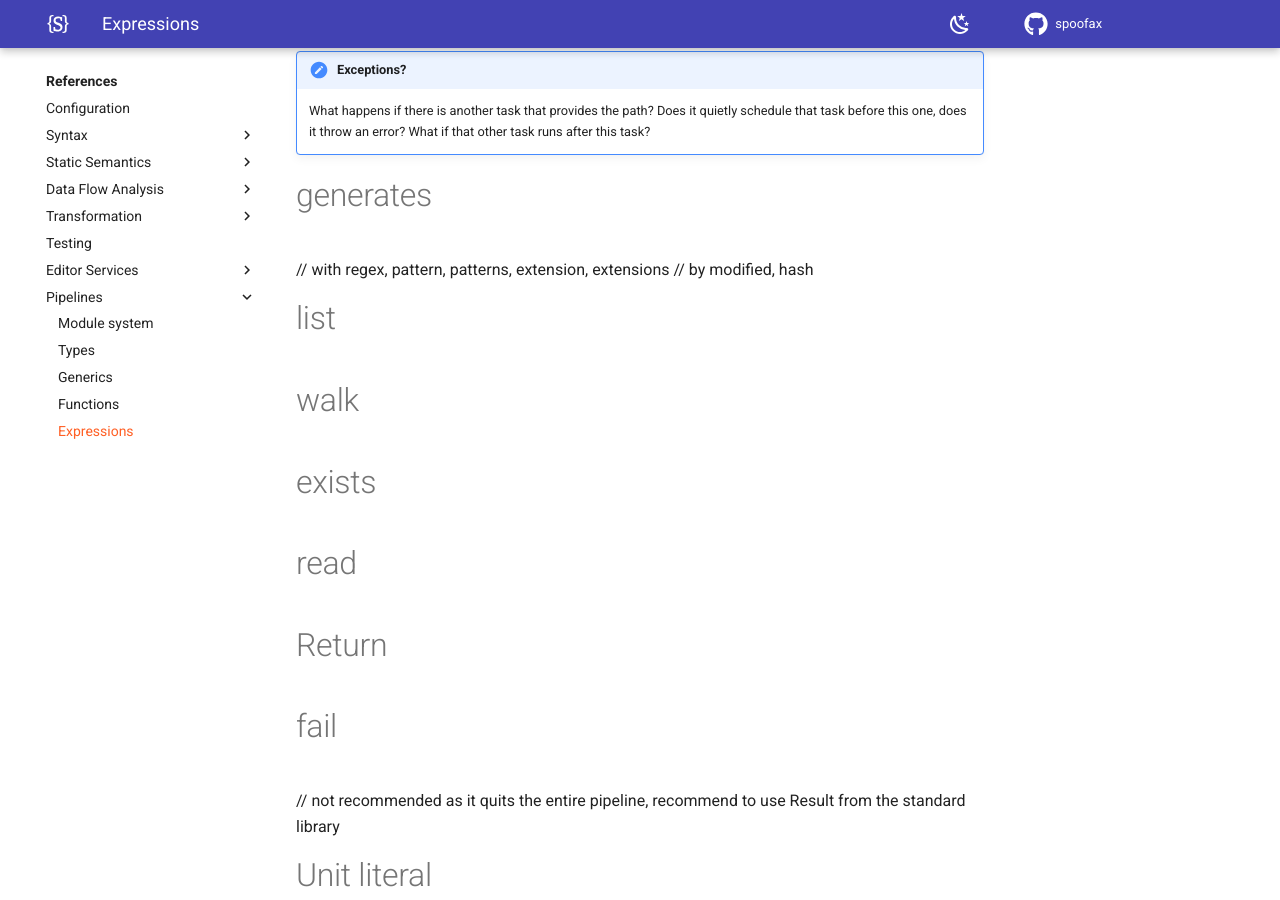
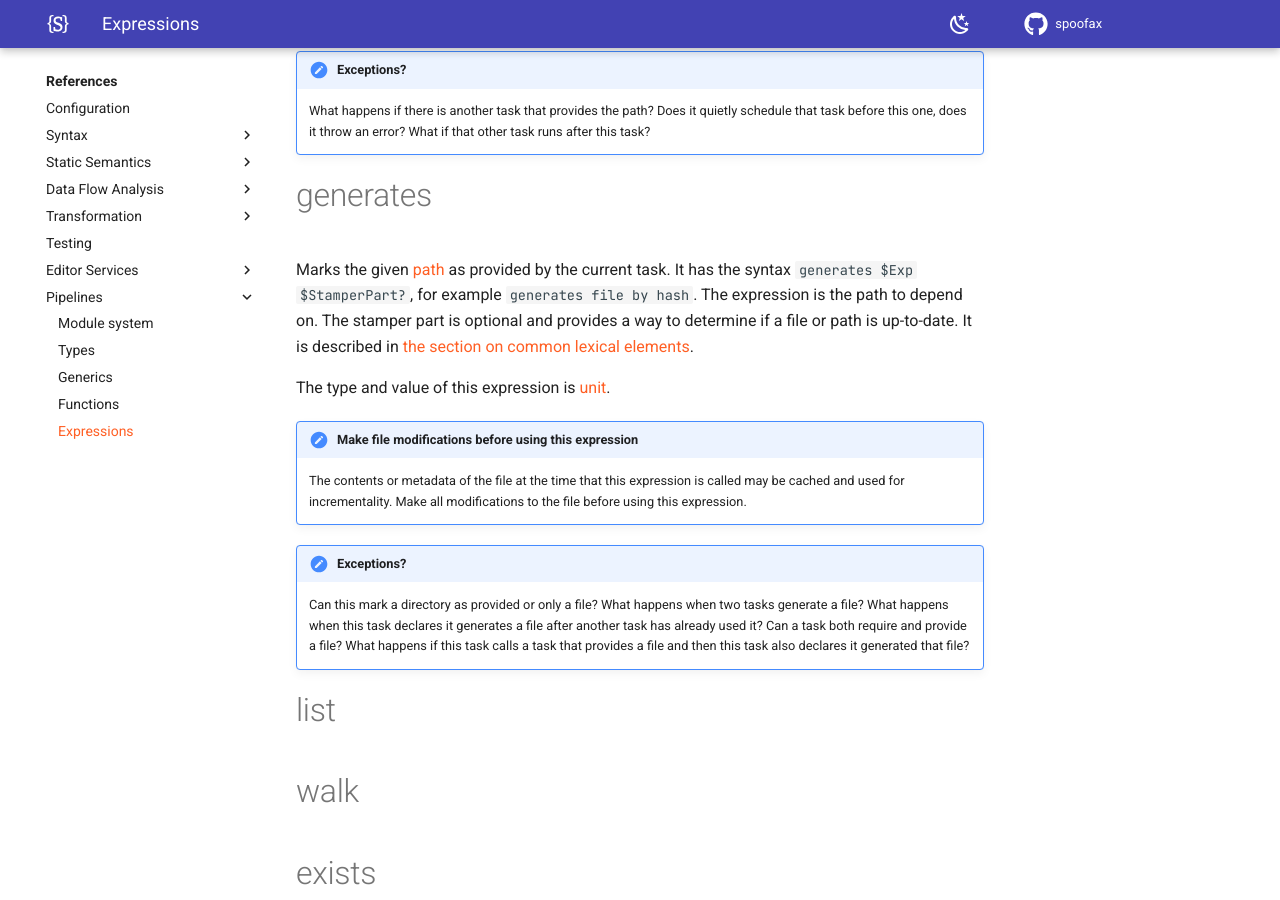
Before and after one commit to pdmosses/metaborg.github.io, an MkDocs documentation site: the page built from docs/references/pipelines/expressions.md, in a window 1280 px wide and 900 px high, scrolled down 7289 px. Built offline with MkDocs 1.6.1 and Material for MkDocs 9.7.7, drawn with Linux system fonts in a browser that asks for light colours; comment, search, counter and statistics services are not loaded.

Commit message:
Document PIE generates expression

```diff
--- a/docs/references/pipelines/expressions.md
+++ b/docs/references/pipelines/expressions.md
@@ -410,8 +410,26 @@ The type and value of the expression is [unit](../types#unit).
 
 
 # generates
-// with regex, pattern, patterns, extension, extensions
-// by modified, hash
+
+Marks the given [path](../types#path) as provided by the current task.
+It has the syntax `generates $Exp $StamperPart?`, for example `generates file by hash`.
+The expression is the path to depend on.
+The stamper part is optional and provides a way to determine if a file or path is up-to-date.
+It is described in [the section on common lexical elements](#stamper-stamperpart-and-stamperkind).
+
+The type and value of this expression is [unit](../types#unit).
+
+!!! attention "Make file modifications before using this expression"
+    The contents or metadata of the file at the time that this expression is called may be cached and used for incrementality.
+    Make all modifications to the file before using this expression.
+
+!!! todo "Exceptions?"
+    Can this mark a directory as provided or only a file?
+    What happens when two tasks generate a file?
+    What happens when this task declares it generates a file after another task has already used it?
+    Can a task both require and provide a file?
+    What happens if this task calls a task that provides a file and then this task also declares it generated that file?
+
 
 # list
 # walk
```
